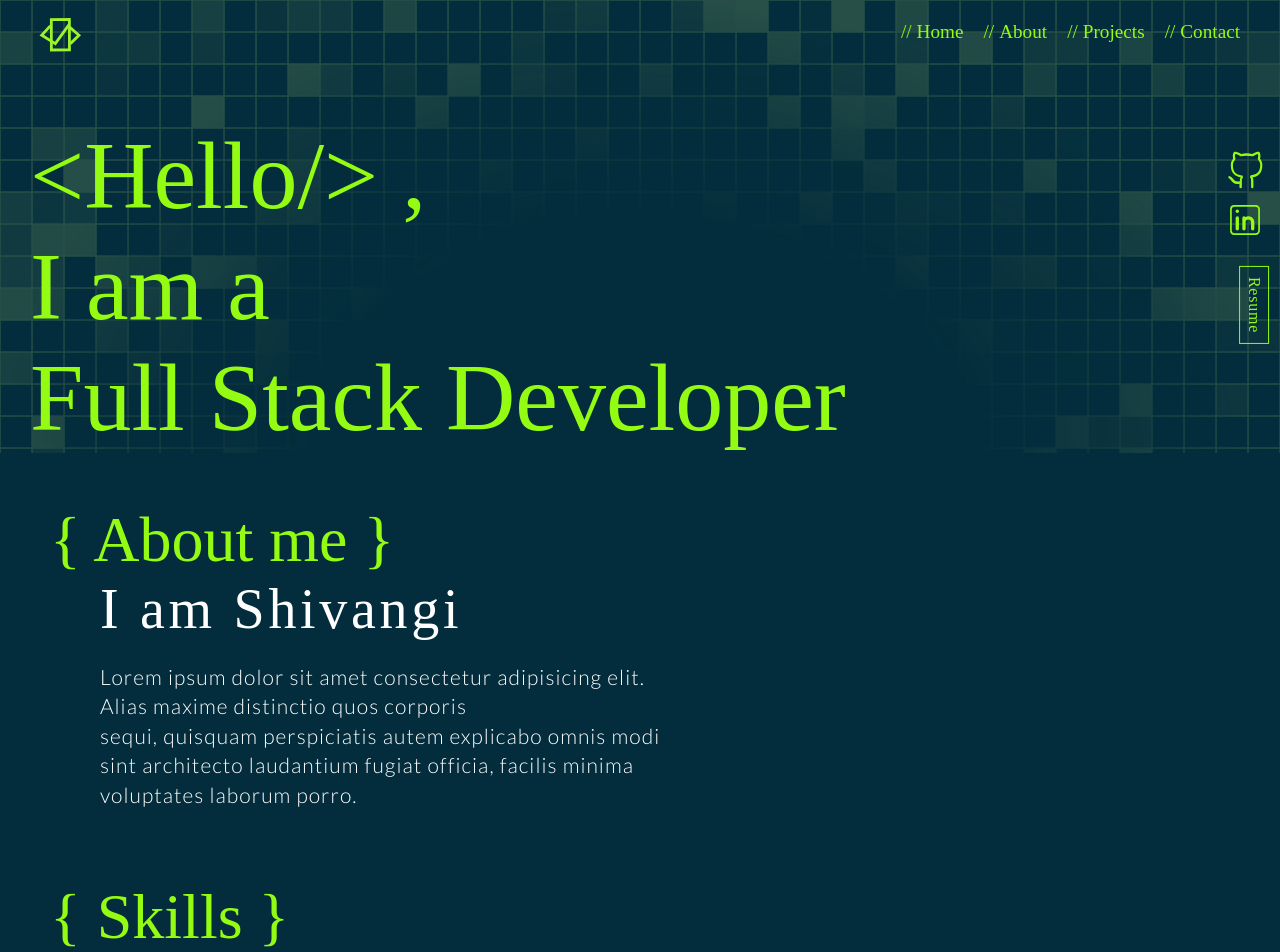
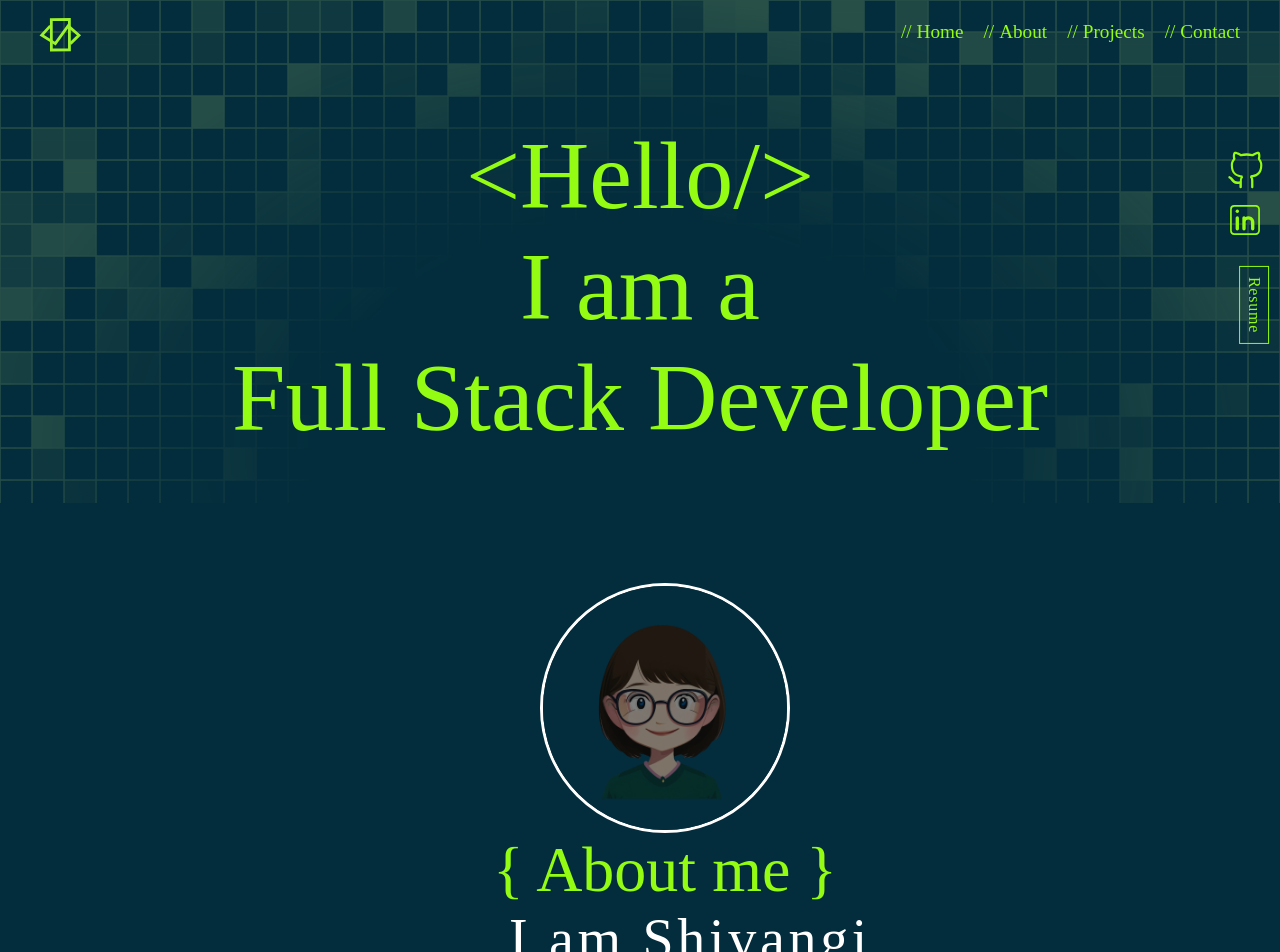
Before and after one commit to Shivangi020/Portfolio, a React (Vite) app: page / in a window 1280 px wide. Shown: the top 952 px of the page. Built offline with nearby package versions, Linux system fonts and the light colour scheme; a web font is replaced by a local one.

Commit message:
home text align center

```diff
--- a/src/Components/About.jsx
+++ b/src/Components/About.jsx
@@ -11,7 +11,7 @@ const About = () => {
     <div className='about-cn' id='About'>
 
         <section className='about-s'>
-        {/* <img src={avatar}></img> */}
+        <img src={avatar} className='avatar'></img>
         <Heading heading={'About me'}/>
         <h3>I am Shivangi</h3>
         <p>Lorem ipsum dolor sit amet consectetur adipisicing elit. <br/>
--- a/src/Components/Home.jsx
+++ b/src/Components/Home.jsx
@@ -6,7 +6,7 @@ function Home() {
   return (
     <div id='Home'>
       <div className='home-cn'>
-         <p>{`<Hello/>`} ,</p>
+         <p>{`<Hello/>`}</p>
          <p>I am a </p>
          <p>Full Stack Developer</p>
       </div>
--- a/src/Sass/_About.scss
+++ b/src/Sass/_About.scss
@@ -1,21 +1,21 @@
-@import  'Variable';
-
+@import "Variable";
 
 .about-cn {
   background-color: $background;
 
-
-
   // Common css for both about section and skill section
-  .about-s ,.skill-s{
-    padding-top: 50px;
+  .about-s,
+  .skill-s {
+    padding-top: 80px;
     padding-left: $left-space;
     color: $text-color;
   }
 
-
   // About me section other css
-  .about-s{
+  .about-s {
+    display: flex;
+    flex-direction: column;
+    align-items: center;
     h3 {
       margin: 0;
       font-weight: 400;
@@ -30,25 +30,28 @@
       font-size: 21px;
       font-weight: 300;
       letter-spacing: 0.05em;
-      text-align: justify;
+      text-align: center;
       font-family: $paragraph-font;
+    }
+
+    .avatar {
+      width: 250px;
+      border: 3px solid $avatar-border-color;
+      border-radius: 100%;
     }
   }
 
-
-
   // Skill section other css
-  .skill-s{
-
-
-    .skill-card-cn{
+  .skill-s {
+    text-align: center;
+    .skill-card-cn {
       display: flex;
       gap: 50px;
       justify-content: center;
       margin-top: 50px;
       margin-right: 50px;
       padding-bottom: 50px;
+
     }
-
   }
 }
--- a/src/Sass/_Home.scss
+++ b/src/Sass/_Home.scss
@@ -1,17 +1,18 @@
 @import "Variable";
 
 #Home {
-  // min-height: 700px;
   background-color: $hero-background;
   color: $heading-color;
   background: url(../assets/Background2.png);
   background-size: cover;
   background-attachment: fixed;
   border: none;
+  text-align: center;
 }
 
 .home-cn {
   padding-top: 120px;
+  padding-bottom: 50px;
 
   p {
     margin: 0 30px;
@@ -48,8 +49,7 @@
 
 // Small screen and down
 @media only screen and (max-width: 640px) {
-  #Home {
-  }
+
   .home-cn {
     p {
       font-size: 5rem;
--- a/src/Sass/_Variable.scss
+++ b/src/Sass/_Variable.scss
@@ -16,7 +16,7 @@ $icon-color :rgba(148, 252, 19, 0.44);
 $placeholder-color :rgba(255, 255, 255, 0.47);
 
 $left-space: 50px;
-
+$avatar-border-color :#fff;
 $image-overlay-color :rgba(34, 38, 47, 0.88);
 
 @mixin heading-style {
```
